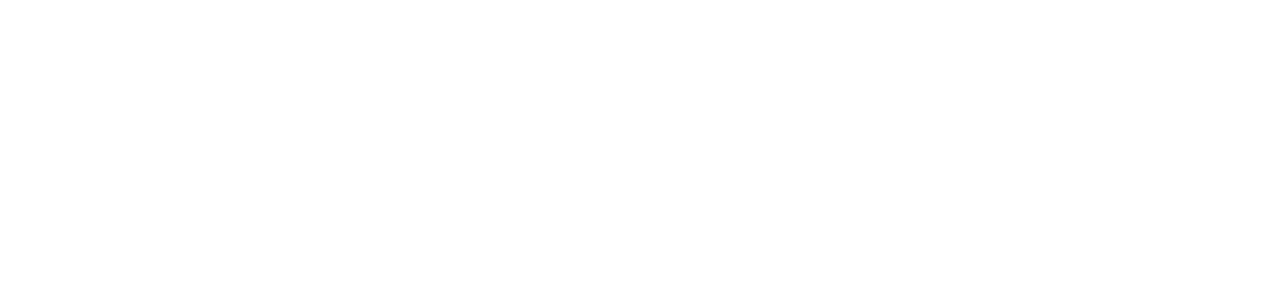
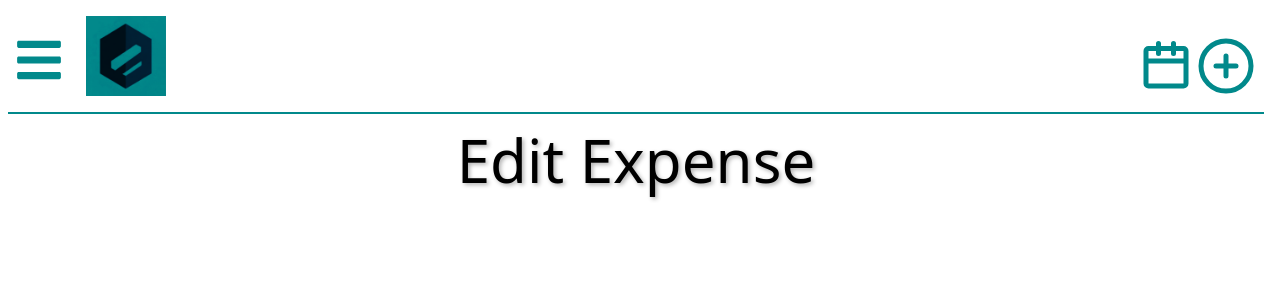
Before and after one commit to Garcia-Tony/ProBudgetApp, a React (Vite) app in the folder client/: page /edit-expense in a window 1280 px wide. Shown: the top 300 px of the page. Built offline with nearby package versions, Linux system fonts and the light colour scheme.

Commit message:
Create the Edit Expense title

```diff
--- a/client/src/Pages/CalendarExpense.tsx
+++ b/client/src/Pages/CalendarExpense.tsx
@@ -1,13 +1,12 @@
+import { useState } from 'react';
 import { useNavigate } from 'react-router-dom';
-import { useData } from '../components/User';
-import { useState } from 'react';
-import '/index.css';
-
-import Calendar from 'react-calendar';
+import { useData } from '../components/User.ts';
+import { useExpenses } from '../components/ExpenseContext.tsx';
+import { Calendar } from 'react-calendar';
 
 import 'react-calendar/dist/Calendar.css';
+import '/index.css';
 import { Value } from 'react-calendar/src/shared/types.js';
-import { useExpenses } from '../components/ExpenseContext';
 
 export function CalendarExpense() {
   const { expenses } = useExpenses();
@@ -219,7 +218,7 @@
       </div>
 
       {popupExpenses && (
-        <div className="absolute left-1/2 transform -translate-x-1/2 mt-2 md:mt-3 bg-white border border-gray-300 shadow-lg rounded-lg md:w-[1190px] w-[400px] md:w-[400px] p-4 z-50">
+        <div className="absolute left-1/2 transform -translate-x-1/2 mt-2 md:mt-3 bg-white border border-gray-300 shadow-lg rounded-lg md:w-[1200px] w-[400px] md:w-[400px] p-4 z-50">
           <h3 className="text-xl md:text-2xl md:pt-2 font-bold text-center text-black mb-3">
             Expenses for {popupExpenses.date}
           </h3>
--- a/client/src/Pages/EditExpense.tsx
+++ b/client/src/Pages/EditExpense.tsx
@@ -1,3 +1,189 @@
+import { useState } from 'react';
+import { useNavigate } from 'react-router-dom';
+import { useData } from '../components/User.ts';
+
 export function EditExpense() {
-  return <div className="relative flex-grow flex-1 pl-2 px-4"></div>;
+  const { handleSignOut } = useData();
+  const [isMenuOpen, setIsMenuOpen] = useState(false);
+  const [popUp, setPopUp] = useState(false);
+  const [expense, setExpense] = useState(false);
+  const [, setCalendar] = useState(false);
+  const navigate = useNavigate();
+
+  const handlePopUp = () => setPopUp(true);
+  const closePopUp = () => setPopUp(false);
+  const handleCalendar = () => setCalendar(false);
+  const handleExpense = () => setExpense((prev) => !prev);
+  const closeExpense = () => setExpense(false);
+  const toggleMenu = () => setIsMenuOpen((prev) => !prev);
+
+  return (
+    <div className="relative flex-grow flex-1 pl-2 px-4">
+      <div className="flex items-center space-x-4">
+        <button
+          className="rounded py-2 px-1.5 bg-white hover:bg-gray-200 transition mt-6"
+          onClick={toggleMenu}>
+          <svg
+            className="md:w-[50px] md:h-[50px] w-8 h-8 text-[#01898B]"
+            viewBox="0 0 448 512">
+            <path
+              fill="currentColor"
+              d="M16 132h416c8.837 0 16-7.163 16-16v-40c0-8.837-7.163-16-16-16H16C7.163 60 0 67.163 0 76v40c0 8.837 7.163 16 16 16zm0 160h416c8.837 0 16-7.163 16-16v-40c0-8.837-7.163-16-16-16H16c-8.837 0-16 7.163-16 16v40c0 8.837 7.163 16 16 16zm0 160h416c8.837 0 16-7.163 16-16v-40c0-8.837-7.163-16-16-16H16c-8.837 0-16 7.163-16 16v40c0 8.837 7.163 16 16 16z"
+            />
+          </svg>
+        </button>
+
+        <img
+          src="/ProBudget.png"
+          alt="Pro Budget Logo"
+          className="size-14 max-w-[60px] max-h-[60px] mt-5 md:size-20 md:mt-4 md:max-w-[150px] md:max-h-[150px]"
+        />
+      </div>
+
+      <div className="absolute right-4 md:right-6 md:top-3 top-2 md:top-[22px]">
+        <button
+          onClick={() => {
+            handleCalendar();
+            navigate('/calendar');
+          }}>
+          <svg
+            className="mt-4 w-[55px] h-[50px] md:w-[60px] md:h-[60px] md:mt-[14px] text-[#01898B]"
+            viewBox="0 0 24 24"
+            fill="none"
+            xmlns="http://www.w3.org/2000/svg">
+            <path
+              d="M9 2a1 1 0 0 1 1 1v1h4V3a1 1 0 1 1 2 0v1h3a2 2 0 0 1 2 2v13a2 2 0 0 1-2 2H5a2 2 0 0 1-2-2V6a2 2 0 0 1 2-2h3V3a1 1 0 0 1 1-1zM8 6H5v3h14V6h-3v1a1 1 0 1 1-2 0V6h-4v1a1 1 0 0 1-2 0V6zm11 5H5v8h14v-8z"
+              strokeWidth="0"
+              stroke="currentColor"
+              fill="currentColor"
+            />
+          </svg>
+        </button>
+
+        <button onClick={handleExpense}>
+          <svg
+            className="mt-4 w-12 h-12 md:w-[60px] md:h-[60px] md:mt-[14px] text-[#01898B]"
+            viewBox="0 0 24 24"
+            fill="none"
+            xmlns="http://www.w3.org/2000/svg">
+            <path
+              d="M8 12H12M16 12H12M12 12V8M12 12V16"
+              stroke="currentColor"
+              strokeWidth="2"
+              strokeLinecap="round"
+              strokeLinejoin="round"
+            />
+            <path
+              d="M12 22C17.5228 22 22 17.5228 22 12C22 6.47715 17.5228 2 12 2C6.47715 2 2 6.47715 2 12C2 17.5228 6.47715 22 12 22Z"
+              stroke="currentColor"
+              strokeWidth="2"
+              strokeLinecap="round"
+              strokeLinejoin="round"
+            />
+          </svg>
+        </button>
+
+        {expense && (
+          <div className="fixed inset-0 flex items-center justify-center bg-gray-900 bg-opacity-10">
+            <div className="rounded-[50px] bg-[#cbcbcb] p-6 px-6 rounded shadow-lg text-center border border-black ">
+              <h3 className="md:text-6xl text-5xl font-bold mb-5 mt-5 text-black font-extrabold">
+                Add New <br />
+                Expense?
+              </h3>
+              <button
+                className="md:text-5xl md:px-20 mt-6 px-18 text-4xl font-bold py-2 px-12 bg-[#067E81] text-black border border-black rounded-full"
+                onClick={() => {
+                  navigate('/new-expense');
+                }}>
+                YES
+              </button>
+              <button
+                className="md:text-5xl md:px-20 mt-6 px-18 text-4xl font-bold py-2 px-14 ml-4 bg-[#696969] text-black border border-black rounded-full"
+                onClick={closeExpense}>
+                NO
+              </button>
+            </div>
+          </div>
+        )}
+      </div>
+
+      <hr className="my-4 border-t-2 border-[#01898B] md:mt-4" />
+
+      <h2
+        className="text-5xl md:text-6xl text-center"
+        style={{ textShadow: '2px 2px 4px rgba(0, 0, 0, 0.3)' }}>
+        Edit Expense
+      </h2>
+
+      {isMenuOpen && (
+        <div
+          className={`absolute top-0 left-0 h-screen w-64 bg-white shadow-md border transition-all transform ease-in-out
+  ${isMenuOpen ? 'translate-x-0' : '-translate-x-full'}
+  shadow-lg shadow-black md:w-1/2`}>
+          <button
+            className="flex justify-center w-full mb-2"
+            onClick={toggleMenu}>
+            <svg
+              className="w-[55px] h-[55px] md:w-[100px] md:h-[100px] mr-[180px] mt-5 md:mr-[82%]"
+              viewBox="0 0 24 24"
+              xmlns="http://www.w3.org/2000/svg">
+              <path
+                d="M11.707 5.293a1 1 0 0 1 0 1.414L7.414 11H19a1 1 0 1 1 0 2H7.414l4.293 4.293a1 1 0 0 1-1.414 1.414l-6-6a1 1 0 0 1 0-1.414l6-6a1 1 0 0 1 1.414 0z"
+                fill="#01898B"
+              />
+            </svg>
+          </button>
+
+          <h2 className="text-4xl ml-3 text-[#01898B] font-bold mt-8 md:text-5xl md:ml-[25px]">
+            Menu
+          </h2>
+
+          <button
+            className="md:text-5xl md:px-28 md:ml-[25px] text-2xl block text-center border border-[#01898B] rounded-full py-1 md:py-2 px-[54px] ml-3 mt-7 bg-[#01898B] text-white  hover:bg-[#016B6D] transition"
+            onClick={() => {
+              navigate('/home');
+            }}>
+            Expense
+          </button>
+
+          <button
+            className="md:text-5xl md:px-[100px] md:ml-[25px] text-2xl block text-center border border-[#01898B] rounded-full py-1 md:py-2 px-[47px] ml-3 mt-5 bg-[#01898B] text-white  hover:bg-[#016B6D] transition"
+            onClick={() => {
+              navigate('/recurring');
+            }}>
+            Recurring
+          </button>
+
+          <button
+            className="md:text-5xl md:px-[115px] md:ml-[25px] text-2xl block text-center border border-[#01898B] rounded-full py-1 md:py-2 px-[55px] ml-3 mt-5 bg-[#01898B] text-white  hover:bg-[#016B6D] transition"
+            onClick={handlePopUp}>
+            Log Out
+          </button>
+        </div>
+      )}
+
+      {popUp && (
+        <div className="fixed inset-0 flex items-center justify-center bg-gray-900 bg-opacity-10">
+          <div className="md:px-12 rounded-[50px] bg-[#cbcbcb] p-7 rounded shadow-lg text-center border border-black ">
+            <h3 className="md:text-6xl text-5xl font-bold mb-5 mt-5 text-black">
+              Log Out?
+            </h3>
+            <button
+              className="md:text-5xl md:px-20 mt-6 px-18 text-4xl font-bold py-2 px-12 bg-[#067E81] text-black border border-black rounded-full"
+              onClick={() => {
+                handleSignOut();
+                navigate('/sign-up');
+              }}>
+              YES
+            </button>
+            <button
+              className="md:text-5xl md:px-20 mt-6 px-18 text-4xl font-bold py-2 px-14 ml-4 bg-[#696969] text-black border border-black rounded-full"
+              onClick={closePopUp}>
+              NO
+            </button>
+          </div>
+        </div>
+      )}
+    </div>
+  );
 }
```
